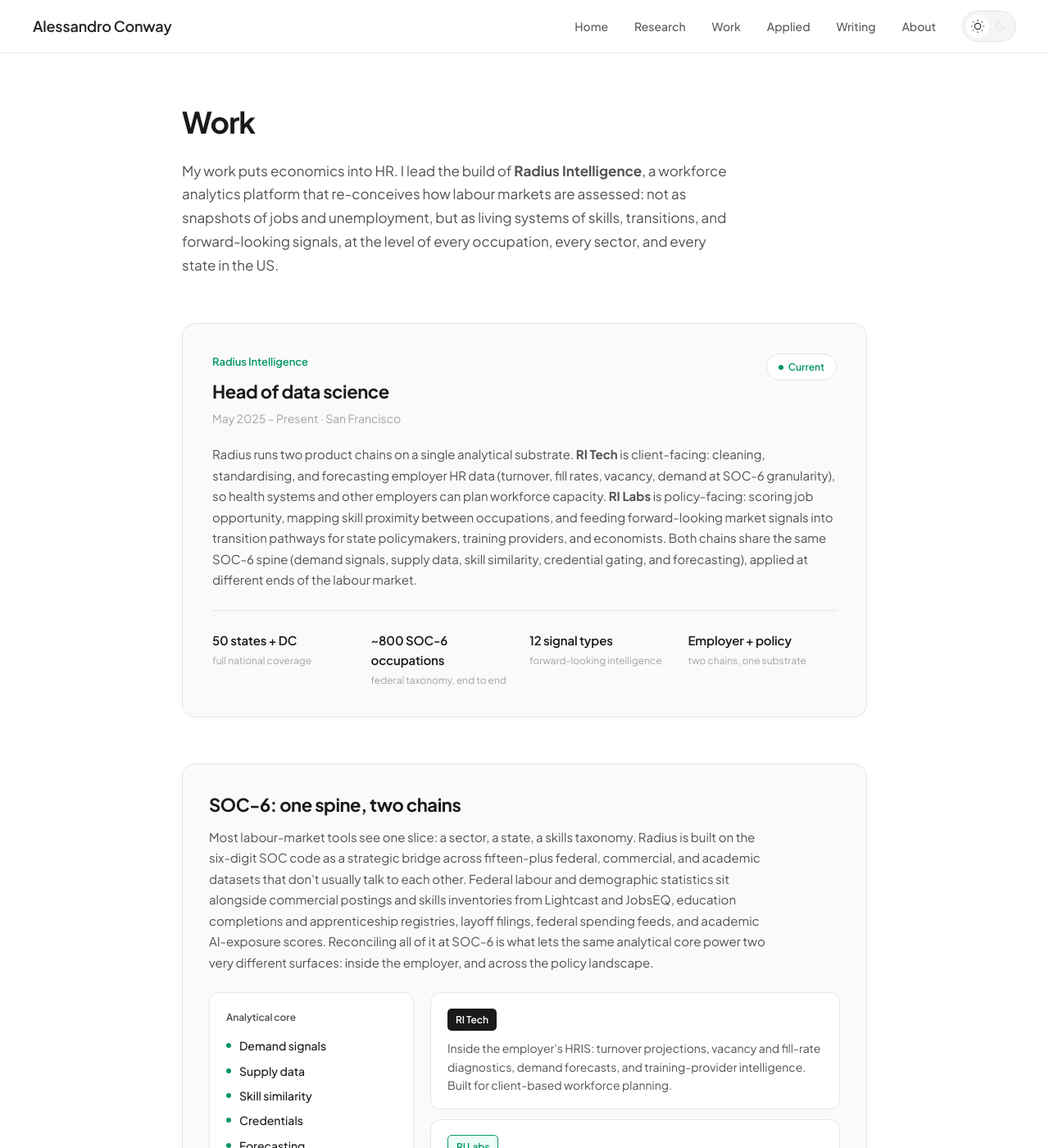
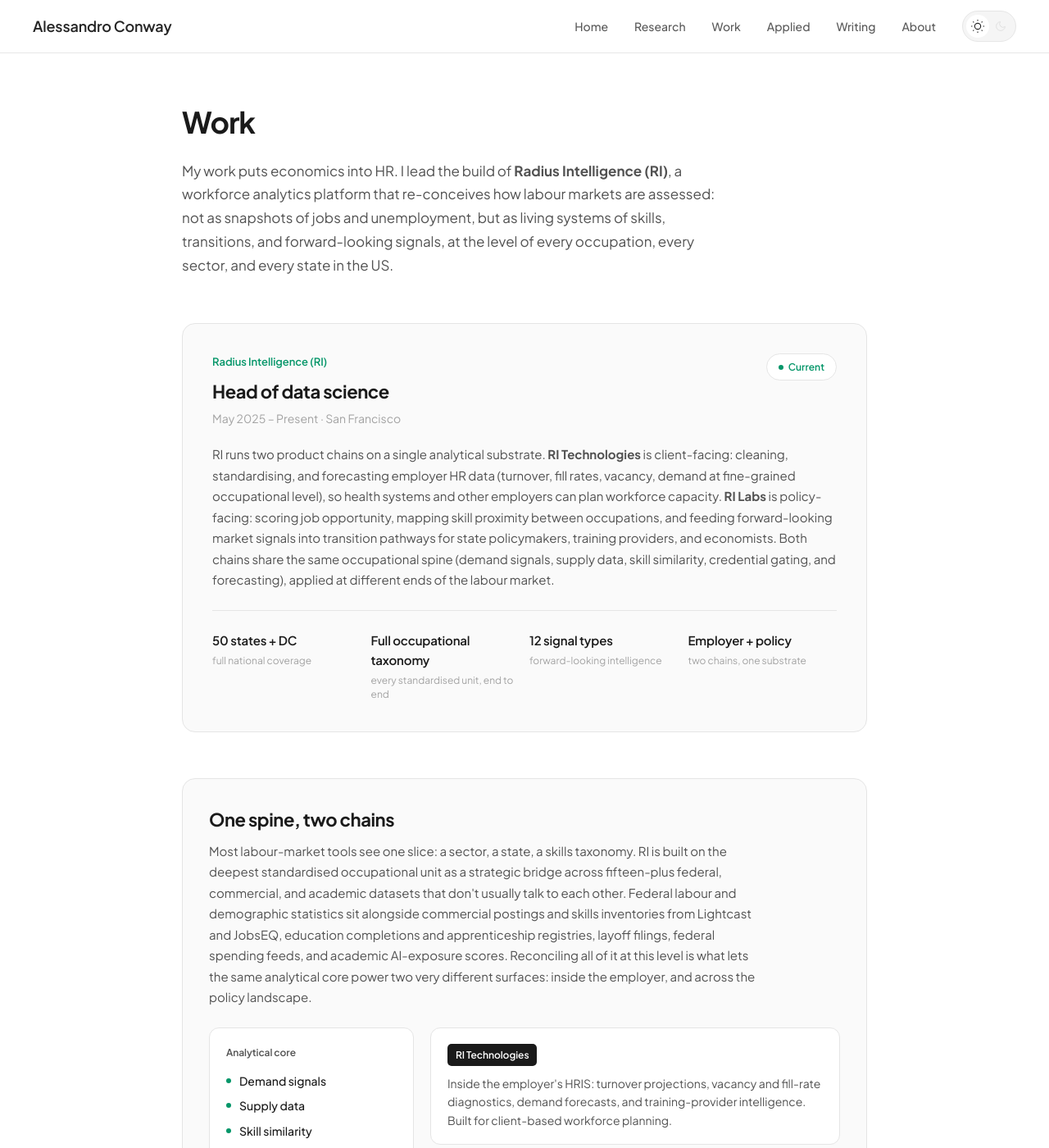
Before and after one commit to conway1521/conway1521.github.io, a Jekyll site: the page built from work.html, in a window 1280 px wide and 1400 px high. Shown: the whole window at 82% size. Built offline with Jekyll 4.4.1, drawn with Linux system fonts in a browser that asks for light colours; some of the changed text lies outside the part shown.

Commit message:
work.html and CSS: complete the breadth pass
work.html applies the same SOC-6 -> occupational language, RI Technologies
naming, two-state status pills, ampersand removal, and gradient placeholder
classes that the rest of the site got. Workforce database card lists the
fifteen-plus joined sources and the CIP/O*NET/NAICS-to-SOC crosswalks.

main.css
- .project-image and .applied-card-image now have a gradient base; new
  .placeholder-radius / .placeholder-research / .placeholder-applied
  classes give a coloured wash from the existing palette
  (work / research / accent-link tokens) for cards without screenshots.
- Drop .status-pill.live and .status-pill.planned blocks; only .active
  and .dev remain.
- New .affiliations-list grid for the Networks and affiliations block on
  /about (auto-fill min 280px columns, two-line items with strong title
  and secondary description).

https://claude.ai/code/session_016eeRpDxgYTZLZypPTJ7yN2

```diff
--- a/assets/css/main.css
+++ b/assets/css/main.css
@@ -619,14 +619,24 @@ main {
 
 .project-image {
     height: 160px;
-    background: var(--bg-tertiary);
+    background: linear-gradient(135deg, var(--bg-tertiary) 0%, var(--bg-secondary) 100%);
     display: flex;
     align-items: center;
     justify-content: center;
-    color: var(--text-tertiary);
-    font-size: 12px;
     transition: background 0.4s ease;
     overflow: hidden;
+}
+
+.project-image.placeholder-radius {
+    background: linear-gradient(135deg, var(--work-light) 0%, var(--work) 140%);
+}
+
+.project-image.placeholder-research {
+    background: linear-gradient(135deg, var(--research-light) 0%, var(--research) 140%);
+}
+
+.project-image.placeholder-applied {
+    background: linear-gradient(135deg, var(--accent-link-light) 0%, var(--accent-link) 140%);
 }
 
 .project-image img {
@@ -1024,14 +1034,24 @@ main {
 
 .applied-card-image {
     height: 240px;
-    background: var(--bg-tertiary);
+    background: linear-gradient(135deg, var(--bg-tertiary) 0%, var(--bg-secondary) 100%);
     display: flex;
     align-items: center;
     justify-content: center;
-    color: var(--text-tertiary);
-    font-size: 12px;
     transition: background 0.4s ease;
     overflow: hidden;
+}
+
+.applied-card-image.placeholder-applied {
+    background: linear-gradient(135deg, var(--accent-link-light) 0%, var(--accent-link) 140%);
+}
+
+.applied-card-image.placeholder-research {
+    background: linear-gradient(135deg, var(--research-light) 0%, var(--research) 140%);
+}
+
+.applied-card-image.placeholder-radius {
+    background: linear-gradient(135deg, var(--work-light) 0%, var(--work) 140%);
 }
 
 .applied-card-image img {
@@ -1119,6 +1139,45 @@ main {
 .honour-year {
     color: var(--text-tertiary);
     margin-left: 4px;
+}
+
+/* ========================================
+   AFFILIATIONS LIST (About page)
+   ======================================== */
+
+.affiliations-list {
+    list-style: none;
+    display: grid;
+    grid-template-columns: repeat(auto-fill, minmax(280px, 1fr));
+    gap: 16px 24px;
+}
+
+.affiliations-list li {
+    padding: 14px 16px;
+    background: var(--bg-secondary);
+    border: 1px solid var(--border);
+    border-radius: 10px;
+    transition: background 0.4s ease, border-color 0.2s ease;
+}
+
+.affiliations-list li:hover {
+    border-color: var(--text-tertiary);
+}
+
+.affiliations-list li strong {
+    display: block;
+    font-size: 14px;
+    font-weight: 600;
+    color: var(--text-primary);
+    margin-bottom: 4px;
+    letter-spacing: -0.005em;
+}
+
+.affiliations-list li span {
+    display: block;
+    font-size: 13px;
+    color: var(--text-secondary);
+    line-height: 1.55;
 }
 
 /* ========================================
@@ -1645,11 +1704,6 @@ footer {
     background: currentColor;
 }
 
-.status-pill.live {
-    background: var(--published-light);
-    color: var(--published);
-}
-
 .status-pill.active {
     background: var(--work-light);
     color: var(--work);
@@ -1658,11 +1712,6 @@ footer {
 .status-pill.dev {
     background: var(--progress-light);
     color: var(--progress);
-}
-
-.status-pill.planned {
-    background: var(--bg-tertiary);
-    color: var(--text-tertiary);
 }
 
 .chain-cta {
--- a/work.html
+++ b/work.html
@@ -5,31 +5,31 @@ title: Work
 
 <header class="page-header">
     <h1>Work</h1>
-    <p class="page-intro">My work puts economics into HR. I lead the build of <strong>Radius Intelligence</strong>, a workforce analytics platform that re-conceives how labour markets are assessed: not as snapshots of jobs and unemployment, but as living systems of skills, transitions, and forward-looking signals, at the level of every occupation, every sector, and every state in the US.</p>
+    <p class="page-intro">My work puts economics into HR. I lead the build of <strong>Radius Intelligence (RI)</strong>, a workforce analytics platform that re-conceives how labour markets are assessed: not as snapshots of jobs and unemployment, but as living systems of skills, transitions, and forward-looking signals, at the level of every occupation, every sector, and every state in the US.</p>
 </header>
 
 <section class="current-role" id="current">
     <div class="role-header">
         <div>
-            <div class="role-company">Radius Intelligence</div>
+            <div class="role-company">Radius Intelligence (RI)</div>
             <h2 class="role-title">Head of data science</h2>
             <div class="role-period">May 2025 – Present · San Francisco</div>
         </div>
         <span class="role-status">Current</span>
     </div>
-    <p class="role-description">Radius runs two product chains on a single analytical substrate. <strong>RI Tech</strong> is client-facing: cleaning, standardising, and forecasting employer HR data (turnover, fill rates, vacancy, demand at SOC-6 granularity), so health systems and other employers can plan workforce capacity. <strong>RI Labs</strong> is policy-facing: scoring job opportunity, mapping skill proximity between occupations, and feeding forward-looking market signals into transition pathways for state policymakers, training providers, and economists. Both chains share the same SOC-6 spine (demand signals, supply data, skill similarity, credential gating, and forecasting), applied at different ends of the labour market.</p>
+    <p class="role-description">RI runs two product chains on a single analytical substrate. <strong>RI Technologies</strong> is client-facing: cleaning, standardising, and forecasting employer HR data (turnover, fill rates, vacancy, demand at fine-grained occupational level), so health systems and other employers can plan workforce capacity. <strong>RI Labs</strong> is policy-facing: scoring job opportunity, mapping skill proximity between occupations, and feeding forward-looking market signals into transition pathways for state policymakers, training providers, and economists. Both chains share the same occupational spine (demand signals, supply data, skill similarity, credential gating, and forecasting), applied at different ends of the labour market.</p>
 
     <div class="scope-row">
         <div class="scope-item"><strong>50 states + DC</strong><span>full national coverage</span></div>
-        <div class="scope-item"><strong>~800 SOC-6 occupations</strong><span>federal taxonomy, end to end</span></div>
+        <div class="scope-item"><strong>Full occupational taxonomy</strong><span>every standardised unit, end to end</span></div>
         <div class="scope-item"><strong>12 signal types</strong><span>forward-looking intelligence</span></div>
         <div class="scope-item"><strong>Employer + policy</strong><span>two chains, one substrate</span></div>
     </div>
 </section>
 
 <section class="framework-panel">
-    <h2 class="framework-title">SOC-6: one spine, two chains</h2>
-    <p class="framework-lede">Most labour-market tools see one slice: a sector, a state, a skills taxonomy. Radius is built on the six-digit SOC code as a strategic bridge across fifteen-plus federal, commercial, and academic datasets that don't usually talk to each other. Federal labour and demographic statistics sit alongside commercial postings and skills inventories from Lightcast and JobsEQ, education completions and apprenticeship registries, layoff filings, federal spending feeds, and academic AI-exposure scores. Reconciling all of it at SOC-6 is what lets the same analytical core power two very different surfaces: inside the employer, and across the policy landscape.</p>
+    <h2 class="framework-title">One spine, two chains</h2>
+    <p class="framework-lede">Most labour-market tools see one slice: a sector, a state, a skills taxonomy. RI is built on the deepest standardised occupational unit as a strategic bridge across fifteen-plus federal, commercial, and academic datasets that don't usually talk to each other. Federal labour and demographic statistics sit alongside commercial postings and skills inventories from Lightcast and JobsEQ, education completions and apprenticeship registries, layoff filings, federal spending feeds, and academic AI-exposure scores. Reconciling all of it at this level is what lets the same analytical core power two very different surfaces: inside the employer, and across the policy landscape.</p>
 
     <div class="framework-grid">
         <div class="substrate">
@@ -44,7 +44,7 @@ title: Work
         </div>
         <div class="chains">
             <div class="chain-summary">
-                <span class="chain-tag tech">RI Tech</span>
+                <span class="chain-tag tech">RI Technologies</span>
                 <p>Inside the employer's HRIS: turnover projections, vacancy and fill-rate diagnostics, demand forecasts, and training-provider intelligence. Built for client-based workforce planning.</p>
             </div>
             <div class="chain-summary">
@@ -57,14 +57,14 @@ title: Work
 
 <section class="chain-section" id="chains">
     <div class="chain-tabs" role="tablist">
-        <button class="tab-btn active" data-target="ri-tech-pane" role="tab" aria-selected="true">RI Tech</button>
+        <button class="tab-btn active" data-target="ri-tech-pane" role="tab" aria-selected="true">RI Technologies</button>
         <button class="tab-btn" data-target="ri-labs-pane" role="tab" aria-selected="false">RI Labs</button>
     </div>
 
     <div class="tab-pane active" id="ri-tech-pane" role="tabpanel">
         <div class="chain-header">
-            <h2 class="chain-title">Employer forecasting &amp; workforce planning</h2>
-            <p class="chain-tagline">Client-based pipelines that ingest, clean, standardise, and analyse employer HR data, then project forward at SOC-6 granularity.</p>
+            <h2 class="chain-title">Employer forecasting and workforce planning</h2>
+            <p class="chain-tagline">Client-based pipelines that ingest, clean, standardise, and analyse employer HR data, then project forward at fine-grained occupational level.</p>
         </div>
 
         <div class="chain-tier">
@@ -80,14 +80,14 @@ title: Work
                 <article class="chain-card">
                     <div class="chain-card-head">
                         <h4>Fill rate analytics</h4>
-                        <span class="status-pill live">Live</span>
+                        <span class="status-pill active">Active</span>
                     </div>
                     <p>Six-section diagnostic: org summary, staffing gaps, dimension breakdowns, outlier analysis, critical items flagged for intervention, high-performer benchmarking.</p>
                 </article>
                 <article class="chain-card">
                     <div class="chain-card-head">
                         <h4>Vacancy rate analytics</h4>
-                        <span class="status-pill live">Live</span>
+                        <span class="status-pill active">Active</span>
                     </div>
                     <p>The same diagnostic frame applied to vacancy: open requisitions versus headcount, with critical-threshold flagging by job title, department, facility, and geography.</p>
                 </article>
@@ -107,14 +107,14 @@ title: Work
                 <article class="chain-card">
                     <div class="chain-card-head">
                         <h4>Demand forecast</h4>
-                        <span class="status-pill live">Live</span>
+                        <span class="status-pill active">Active</span>
                     </div>
                     <p>Requisition-pipeline forecasting: fill velocity, time-to-fill, replacement vs expansion, cohort fill curves. Method auto-selects between linear, ETS, ARIMA and SARIMA based on data depth.</p>
                 </article>
                 <article class="chain-card">
                     <div class="chain-card-head">
                         <h4>Staffing modeler · pipeline monitor · talent risk index</h4>
-                        <span class="status-pill planned">Planned</span>
+                        <span class="status-pill dev">In development</span>
                     </div>
                     <p>Next-horizon products extending the calculation pipeline into longer-range scenario modelling, real-time pipeline health, and integrated talent-risk scoring.</p>
                 </article>
@@ -127,7 +127,7 @@ title: Work
                 <article class="chain-card">
                     <div class="chain-card-head">
                         <h4>Training provider inventory</h4>
-                        <span class="status-pill live">Live</span>
+                        <span class="status-pill active">Active</span>
                     </div>
                     <p>National database of healthcare training providers: IPEDS completions, RAPIDS apprenticeships, and CareerOneStop programs, enriched via Claude-based extraction and Google Places verification. Geocoded, deduplicated, and credential-standardised.</p>
                 </article>
@@ -138,7 +138,7 @@ title: Work
     <div class="tab-pane" id="ri-labs-pane" role="tabpanel">
         <div class="chain-header">
             <h2 class="chain-title">Public-policy labour-market innovation</h2>
-            <p class="chain-tagline">Macro and meso analytics covering all SOC-6 occupations across all 50 states + DC: scoring opportunity, mapping skill transitions, and reading forward-looking signals.</p>
+            <p class="chain-tagline">Macro and meso analytics covering every occupation across all 50 states plus DC: scoring opportunity, mapping skill transitions, and reading forward-looking signals.</p>
         </div>
 
         <div class="chain-tier">
@@ -147,7 +147,7 @@ title: Work
                 <article class="chain-card">
                     <div class="chain-card-head">
                         <h4>Job opportunity index (JOI)</h4>
-                        <span class="status-pill live">Live</span>
+                        <span class="status-pill active">Active</span>
                     </div>
                     <p>Five-pillar opportunity score for 250+ occupations: job demand, upward mobility, growth trajectory, automation durability, job quality. Goalpost normalisation, volume gating, family-supporting-wage flooring.</p>
                 </article>
@@ -161,9 +161,9 @@ title: Work
                 <article class="chain-card">
                     <div class="chain-card-head">
                         <h4>Migration flows</h4>
-                        <span class="status-pill planned">Planned</span>
+                        <span class="status-pill dev">In development</span>
                     </div>
-                    <p>Net talent flows between states and metros, layered onto the same SOC-6 backbone.</p>
+                    <p>Net talent flows between states and metros, layered onto the same occupational backbone.</p>
                 </article>
             </div>
         </div>
@@ -174,7 +174,7 @@ title: Work
                 <article class="chain-card">
                     <div class="chain-card-head">
                         <h4>State of the state</h4>
-                        <span class="status-pill live">Live</span>
+                        <span class="status-pill active">Active</span>
                     </div>
                     <p>For each scored occupation, finds reachable destinations via SPI similarity, filters by credential gates, applies wage-premium thresholds, and overlays market signals to flag transitions toward rising or stressed markets.</p>
                 </article>
@@ -201,16 +201,16 @@ title: Work
                 <article class="chain-card">
                     <div class="chain-card-head">
                         <h4>Workforce database</h4>
-                        <span class="status-pill live">Live</span>
+                        <span class="status-pill active">Active</span>
                     </div>
-                    <p>The canonical SOC-6 data backbone, joining fifteen-plus federal, commercial, and academic sources (BLS, Census, O*NET, IPEDS, CareerOneStop, RAPIDS, Lightcast, JobsEQ, FRED, USASpending, MIT Living Wage, and others) into a single queryable warehouse with CIP-to-SOC, O*NET-to-SOC, and NAICS-to-SOC crosswalks.</p>
+                    <p>The canonical occupational data backbone, joining fifteen-plus federal, commercial, and academic sources (BLS, Census, O*NET, IPEDS, CareerOneStop, RAPIDS, Lightcast, JobsEQ, FRED, USASpending, MIT Living Wage, and others) into a single queryable warehouse with CIP-to-SOC, O*NET-to-SOC, and NAICS-to-SOC crosswalks.</p>
                 </article>
                 <article class="chain-card">
                     <div class="chain-card-head">
                         <h4>Signals database</h4>
                         <span class="status-pill active">Active</span>
                     </div>
-                    <p>Twelve signal types from BLS, FRED, USASpending, WARN, O*NET vintages, ACS, Beige Book, and curated entries. Gold/silver tier firing logic rolls signals up to per-SOC-6, per-state market flags.</p>
+                    <p>Twelve signal types from BLS, FRED, USASpending, WARN, O*NET vintages, ACS, Beige Book, and curated entries. Gold/silver tier firing logic rolls signals up to per-occupation, per-state market flags.</p>
                 </article>
             </div>
         </div>
@@ -221,7 +221,7 @@ title: Work
                 <article class="chain-card">
                     <div class="chain-card-head">
                         <h4>Assess demand by job type</h4>
-                        <span class="status-pill live">Live</span>
+                        <span class="status-pill active">Active</span>
                     </div>
                     <p>End-to-end recipe for sizing demand for a given occupation in a given state, with growth and replacement decomposition.</p>
                 </article>
@@ -247,7 +247,7 @@ title: Work
 
     <div class="project-grid">
         <article class="project-card">
-            <div class="project-image">Screenshot placeholder</div>
+            <div class="project-image placeholder-radius"></div>
             <div class="project-content">
                 <div class="project-meta">
                     <span class="project-tag">Healthcare analytics</span>
@@ -267,7 +267,7 @@ title: Work
         </article>
 
         <article class="project-card">
-            <div class="project-image">Screenshot placeholder</div>
+            <div class="project-image placeholder-research"></div>
             <div class="project-content">
                 <div class="project-meta">
                     <span class="project-tag">Green workforce</span>
@@ -282,7 +282,7 @@ title: Work
                         <svg viewBox="0 0 24 24" fill="none" stroke="currentColor"><path d="M18 13v6a2 2 0 0 1-2 2H5a2 2 0 0 1-2-2V8a2 2 0 0 1 2-2h6"/><polyline points="15 3 21 3 21 9"/><line x1="10" y1="14" x2="21" y2="3"/></svg>
                         Dashboard
                     </a>
-                    <a href="#" class="project-link">
+                    <a href="https://info.jff.org/regional-solutions-for-growing-quality-green-jobs" class="project-link" target="_blank">
                         <svg viewBox="0 0 24 24" fill="none" stroke="currentColor"><path d="M14 2H6a2 2 0 0 0-2 2v16a2 2 0 0 0 2 2h12a2 2 0 0 0 2-2V8z"/><polyline points="14 2 14 8 20 8"/></svg>
                         Report
                     </a>
@@ -291,7 +291,7 @@ title: Work
         </article>
 
         <article class="project-card">
-            <div class="project-image">Screenshot placeholder</div>
+            <div class="project-image placeholder-research"></div>
             <div class="project-content">
                 <div class="project-meta">
                     <span class="project-tag">Workforce strategy</span>
@@ -313,7 +313,7 @@ title: Work
 </section>
 
 <section class="section">
-    <h2 class="section-title">Tools &amp; experiments</h2>
+    <h2 class="section-title">Tools and experiments</h2>
 
     <article class="tool-card">
         <div class="tool-header">
```
